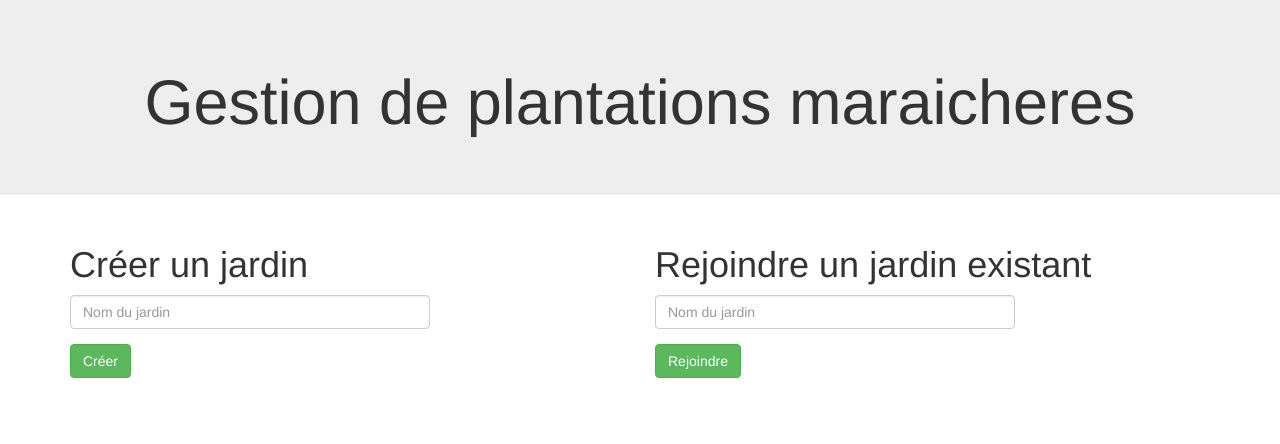
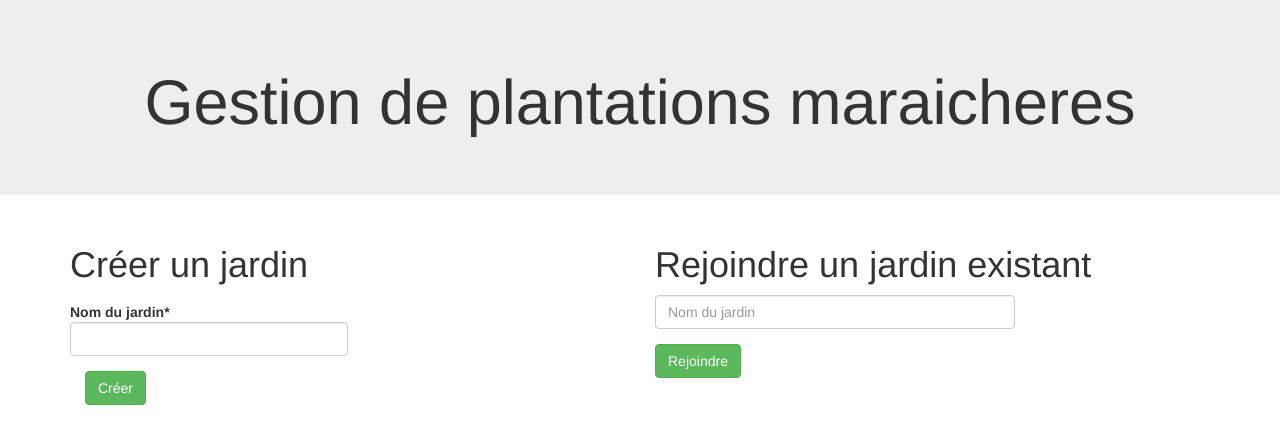
Before and after one commit to ZelieM/MT-planting_planner, a Django app: template planner/templates/planner/gardenselection.html in a window 1280 px wide. Shown: the top 444 px of the page. Run offline with Django 3.2, Linux system fonts and the light colour scheme; the template is opened without the code that fills it: values that come from a table or form of the project are taken from there, others are empty; some libraries are stand-ins or nearby versions.

Commit message:
one form from Django forms

```diff
--- a/planner/forms.py
+++ b/planner/forms.py
@@ -1,8 +1,15 @@
 from django.contrib.auth.models import User
-from django.forms import ModelForm
+from django.forms import ModelForm, forms
+from .models import Garden
 
 
 class UserForm(ModelForm):
     class Meta:
         model = User
         fields = ('username', 'email', 'password')
+
+
+class GardenForm(ModelForm):
+    class Meta:
+        model = Garden
+        fields = ['name']
--- a/planner/models.py
+++ b/planner/models.py
@@ -6,7 +6,7 @@ NAME_MAX_LENGTH = 100
 
 
 class Garden(models.Model):
-    name = models.CharField(unique=True, max_length=NAME_MAX_LENGTH)
+    name = models.CharField(unique=True, max_length=NAME_MAX_LENGTH, verbose_name="Nom du jardin")
 
     def __str__(self):
         return "Garden: " + self.name
--- a/planner/templates/planner/gardenselection.html
+++ b/planner/templates/planner/gardenselection.html
@@ -19,38 +19,28 @@
 <div class="container">
     <div class="row">
         <div class="col-xs-12">
-
             <div class="main">
-
                 <div class="row">
                     <div class="col-xs-12 col-sm-6">
-
                         <h1>Créer un jardin</h1>
 
-                        <form action="{% url 'planner:create_garden' %}" name="creategarden" role="form" class="form-horizontal" method="post" accept-charset="utf-8">
-                             {% csrf_token %}
-                            <div class="form-group">
-                                <div class="col-md-8"><input name="gardenname" placeholder="Nom du jardin" class="form-control" type="text" id="GardenName"/></div>
-                            </div>
-                            <div class="form-group">
-                                <div class="col-md-offset-0 col-md-8"><input  class="btn btn-success btn btn-success" type="submit" value="Créer"/></div>
-                            </div>
-
+                        {% load crispy_forms_tags %}
+                        <form action="" name="" role="form" class="form-horizontal col-md-6" method="post" accept-charset="utf-8">
+                            {% csrf_token %}
+                            {{ form|crispy }}
+                            <input  class="btn btn-success" type="submit" value="Créer"/>
                         </form>
                     </div>
-
                     <div class="col-xs-12 col-sm-6">
-
                         <h1>Rejoindre un jardin existant</h1>
                         <form action="{% url 'planner:join_garden' %}" name="joingarden" role="form" class="form-horizontal" method="post" accept-charset="utf-8">
-                           {% csrf_token %}
-                           <div class="form-group">
+                            {% csrf_token %}
+                            <div class="form-group">
                                 <div class="col-md-8"><input name="gardenname" placeholder="Nom du jardin" class="form-control" type="text" id="GardenName"/></div>
                             </div>
                             <div class="form-group">
                                 <div class="col-md-offset-0 col-md-8"><input  class="btn btn-success btn btn-success" type="submit" value="Rejoindre"/></div>
                             </div>
-
                         </form>
                     </div>
                 </div>
--- a/planner/urls.py
+++ b/planner/urls.py
@@ -14,7 +14,6 @@ urlpatterns = [
 
     path('signup', views.signup, name='signup'),
     path('garden_selection', views.garden_selection, name='garden_selection'),
-    path('create_garden', views.create_garden, name='create_garden'),
     path('join_garden', views.join_garden, name='join_garden'),
     path('<int:gardenid>/add_bed', views.add_bed, name='add_bed'),
     path('<int:bedid>/delete_bed', views.delete_bed, name='delete_bed'),
--- a/planting_planner/settings.py
+++ b/planting_planner/settings.py
@@ -31,13 +31,14 @@ ALLOWED_HOSTS = []
 # Application definition
 
 INSTALLED_APPS = [
-    'planner.apps.PlannerConfig',
     'django.contrib.admin',
     'django.contrib.auth',
     'django.contrib.contenttypes',
     'django.contrib.sessions',
     'django.contrib.messages',
     'django.contrib.staticfiles',
+    'crispy_forms',
+    'planner.apps.PlannerConfig',
 ]
 
 MIDDLEWARE = [
@@ -124,3 +125,5 @@ USE_TZ = True
 
 STATIC_URL = '/static/'
 LOGIN_REDIRECT_URL = '/planner/garden_selection'
+
+CRISPY_TEMPLATE_PACK = 'bootstrap3'
--- a/requirements.txt
+++ b/requirements.txt
@@ -5,3 +5,4 @@ virtualenv==15.1.0
 virtualenvwrapper-win==1.2.5
 Pillow==5.0.0
 psycopg2==2.7.3.2
+django-crispy-forms==1.7.0
```
Also changed, not shown: planner/views.py (+15 -8 lines).
